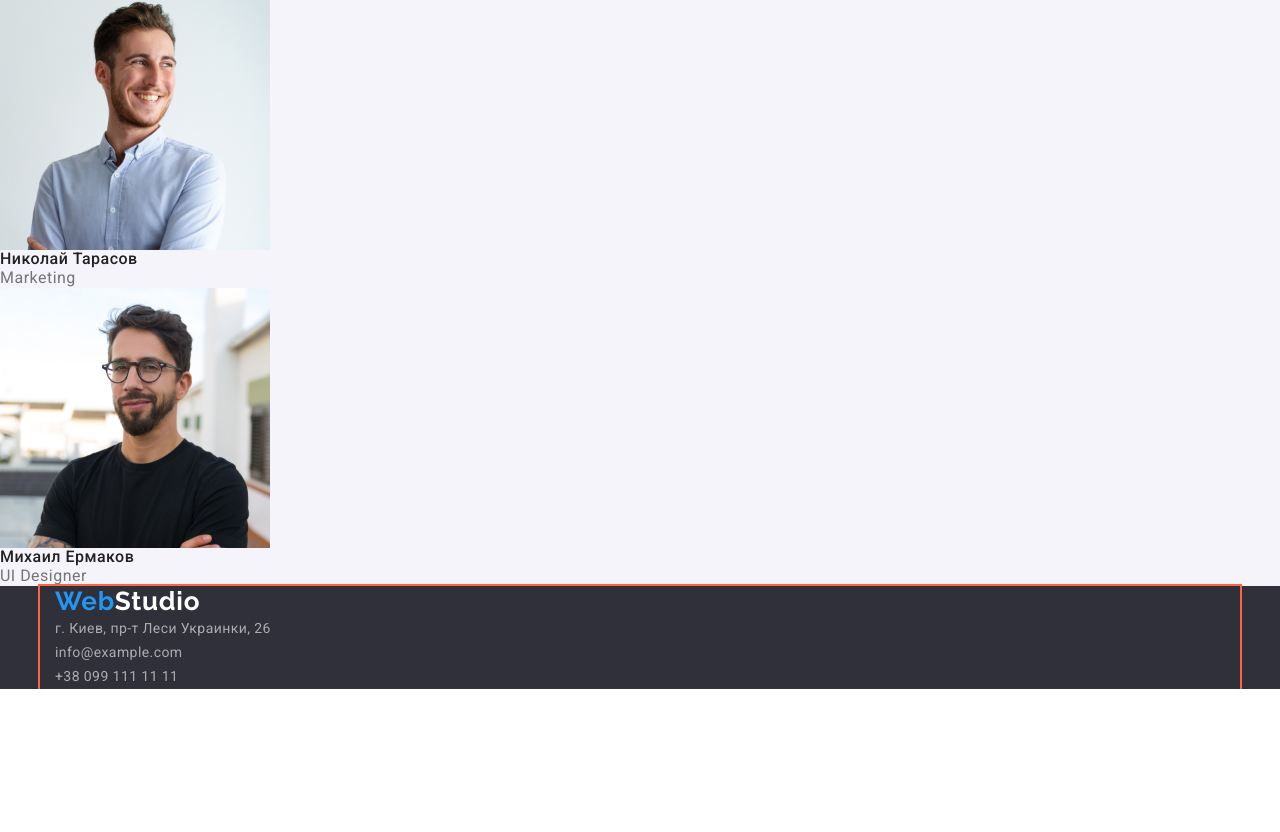
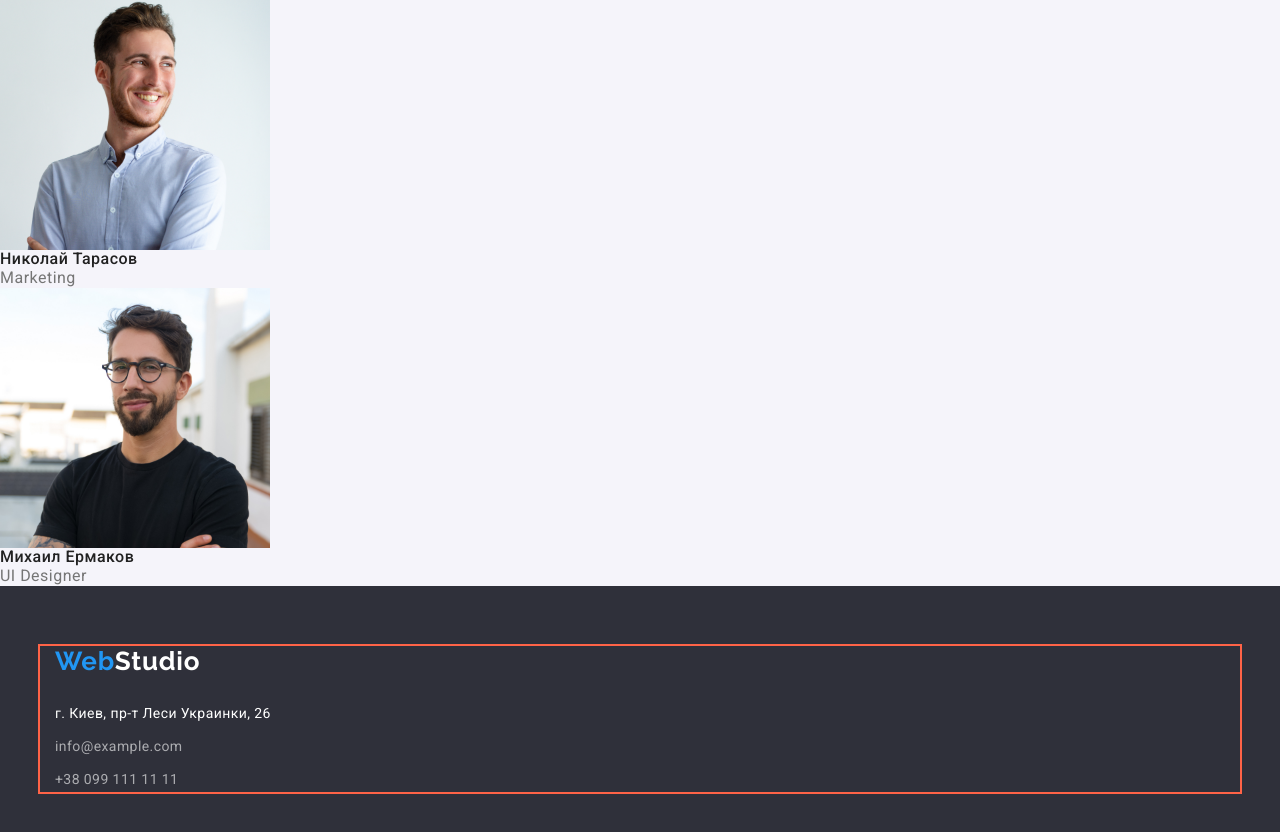
Before and after one commit to TereshchenkoSD/goit-markup-hw-03, a plain HTML site: page index.html in a window 1280 px wide. Shown: the part 1900-2732 px from the top of the page. Before the commit the page ends 2589 px from the top, so only its background shows below. Drawn offline with nearby package versions, Linux system fonts and the light colour scheme.

Commit message:
Закончил позиционировать секцию footer. Раставил все внутренние и внешние отступы.

```diff
--- a/css/styles.css
+++ b/css/styles.css
@@ -303,10 +303,21 @@ address {
 /* ============FOOTER================= */
 .footer {
   background-color: var(--primary-bg-color);
+  padding-top: 60px;
+  padding-bottom: 60px;
 }
 
 .footer-logo {
   color: var(--tertiary-text-color);
+}
+
+.container .footer-logo {
+  display: block;
+  margin-bottom: 25px;
+}
+
+.address-list-item:not(:last-child) {
+  margin-bottom: 9px;
 }
 
 .address-list-link {
@@ -321,4 +332,8 @@ address {
 .address-list-link:focus {
   color: var(--accent-color);
 }
+
+.white {
+  color: var(--tertiary-text-color);
+}
 /* ============END FOOTER============= */
--- a/index.html
+++ b/index.html
@@ -193,7 +193,7 @@
           <ul class="address-list list">
             <li class="address-list-item">
               <a
-                class="address-list-link link"
+                class="address-list-link link white"
                 href="https://goo.gl/maps/yGmStnG4nEmFFWMY6"
                 >г. Киев, пр-т Леси Украинки, 26</a
               >
```
